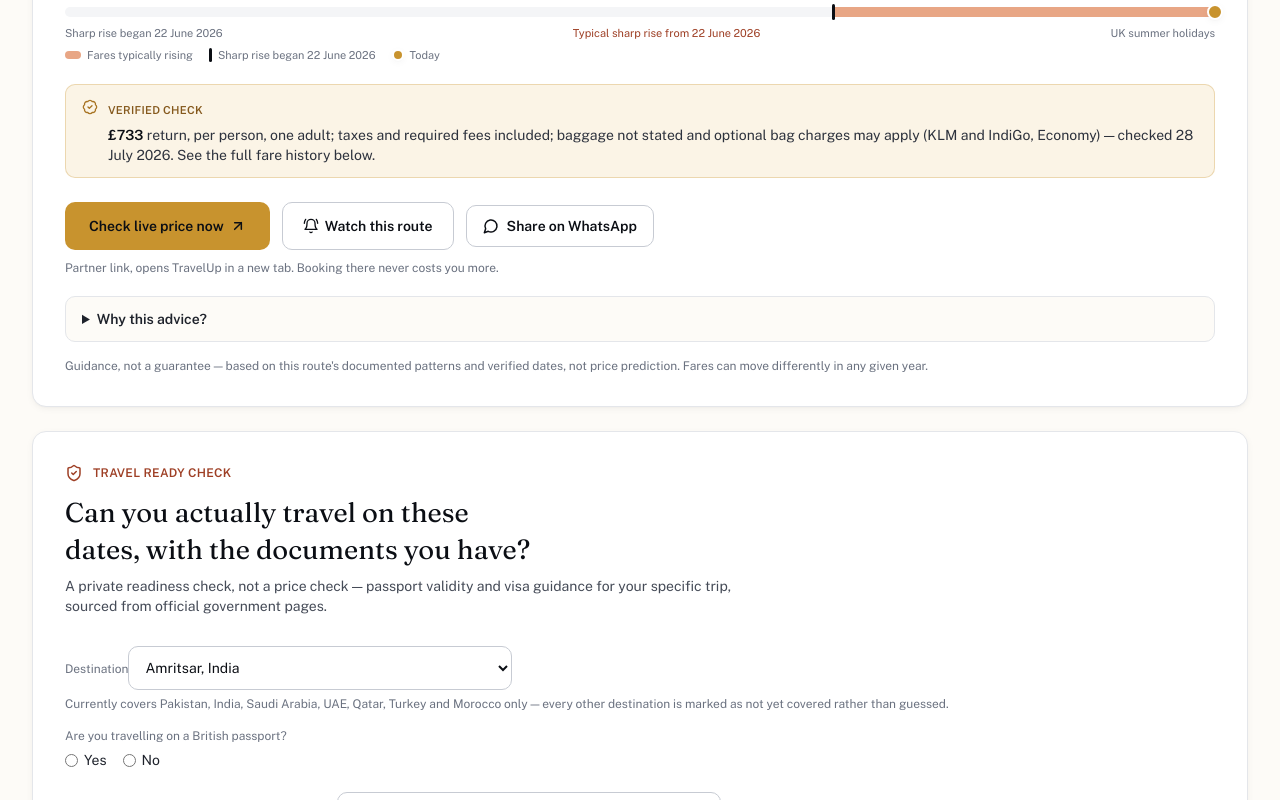
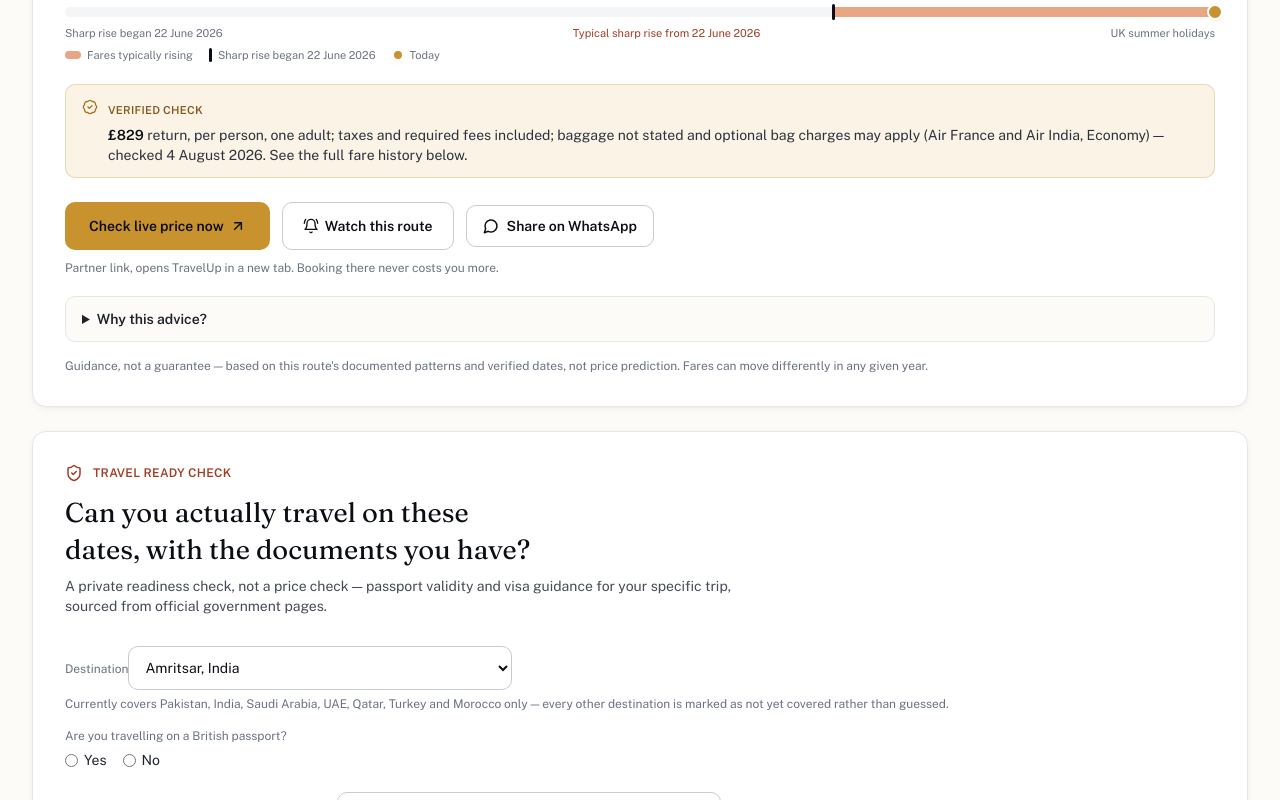
Before and after one commit to faiz403/jetstash-new, a Next.js app: page /routes/birmingham-amritsar in a window 1280 px wide. Shown: the part 1180-1980 px from the top of the page. Built offline with nearby package versions, Linux system fonts and the light colour scheme.

Commit message:
data: record 4 August fare observations

```diff
--- a/data/fare-observations.ts
+++ b/data/fare-observations.ts
@@ -105,7 +105,13 @@ export const fareObservations: FareObservation[] = [
   { id: 'obs-man-isb-economy-20260728-8w-v1', routeSlug: 'manchester-islamabad', cabin: 'Economy', observedDate: '2026-07-28', price: 562, priceNote: 'return, per person, one adult; taxes and required fees included; baggage not stated and optional bag charges may apply', source: 'Etihad', observedVia: 'google-flights', sourceUrl: 'https://www.google.com/travel/flights?q=flights%20from%20Manchester%20to%20Islamabad%20September%2022%202026%20return%20October%206%202026', currency: 'GBP', baggage: 'not stated; optional charges may apply', profileId: 'manchester-islamabad-economy-1adult-23kg-v1', observationReason: 'routine-weekly', departureDate: '2026-09-22', returnDate: '2026-10-06' },
   { id: 'obs-lhr-del-economy-20260728-8w-v1', routeSlug: 'london-heathrow-delhi', cabin: 'Economy', observedDate: '2026-07-28', price: 432, priceNote: 'return, per person, one adult; taxes and required fees included; baggage not stated and optional bag charges may apply', source: 'IndiGo (operated under lease from Norse)', observedVia: 'google-flights', sourceUrl: 'https://www.google.com/travel/flights?q=flights%20from%20London%20Heathrow%20to%20Delhi%20September%2022%202026%20return%20October%206%202026', currency: 'GBP', baggage: 'not stated; optional charges may apply', profileId: 'london-heathrow-delhi-economy-1adult-23kg-v1', observationReason: 'routine-weekly', departureDate: '2026-09-22', returnDate: '2026-10-06' },
   { id: 'obs-bhx-atq-economy-20260728-8w-v1', routeSlug: 'birmingham-amritsar', cabin: 'Economy', observedDate: '2026-07-28', price: 733, priceNote: 'return, per person, one adult; taxes and required fees included; baggage not stated and optional bag charges may apply', source: 'KLM and IndiGo', observedVia: 'google-flights', sourceUrl: 'https://www.google.com/travel/flights?q=flights%20from%20Birmingham%20to%20Amritsar%20September%2022%202026%20return%20October%206%202026', currency: 'GBP', baggage: 'not stated; optional charges may apply', profileId: 'birmingham-amritsar-economy-1adult-23kg-v1', observationReason: 'routine-weekly', departureDate: '2026-09-22', returnDate: '2026-10-06' },
-  { id: 'obs-lhr-jed-economy-20260728-8w-v1', routeSlug: 'london-heathrow-jeddah', cabin: 'Economy', observedDate: '2026-07-28', price: 575, priceNote: 'return, per person, one adult; taxes and required fees included; baggage not stated and optional bag charges may apply', source: 'Royal Jordanian', observedVia: 'google-flights', sourceUrl: 'https://www.google.com/travel/flights?q=flights%20from%20London%20Heathrow%20to%20Jeddah%20September%2022%202026%20return%20October%206%202026', currency: 'GBP', baggage: 'not stated; optional charges may apply', profileId: 'london-heathrow-jeddah-economy-1adult-23kg-v1', observationReason: 'routine-weekly', departureDate: '2026-09-22', returnDate: '2026-10-06' },];
+  { id: 'obs-lhr-jed-economy-20260728-8w-v1', routeSlug: 'london-heathrow-jeddah', cabin: 'Economy', observedDate: '2026-07-28', price: 575, priceNote: 'return, per person, one adult; taxes and required fees included; baggage not stated and optional bag charges may apply', source: 'Royal Jordanian', observedVia: 'google-flights', sourceUrl: 'https://www.google.com/travel/flights?q=flights%20from%20London%20Heathrow%20to%20Jeddah%20September%2022%202026%20return%20October%206%202026', currency: 'GBP', baggage: 'not stated; optional charges may apply', profileId: 'london-heathrow-jeddah-economy-1adult-23kg-v1', observationReason: 'routine-weekly', departureDate: '2026-09-22', returnDate: '2026-10-06' },
+  { id: 'obs-man-lhe-economy-20260804-8w-v1', routeSlug: 'manchester-lahore', cabin: 'Economy', observedDate: '2026-08-04', price: 620, priceNote: 'return, per person, one adult; taxes and required fees included; baggage not stated and optional bag charges may apply', source: 'Etihad', observedVia: 'google-flights', sourceUrl: 'https://www.google.com/travel/flights?q=Flights%20from%20Manchester%20to%20Lahore%20September%2029%202026%20return%20October%2013%202026&curr=GBP&hl=en&gl=GB', currency: 'GBP', baggage: 'not stated; optional charges may apply', profileId: 'manchester-lahore-economy-1adult-23kg-v1', observationReason: 'routine-weekly', departureDate: '2026-09-29', returnDate: '2026-10-13' },
+  { id: 'obs-man-isb-economy-20260804-8w-v1', routeSlug: 'manchester-islamabad', cabin: 'Economy', observedDate: '2026-08-04', price: 621, priceNote: 'return, per person, one adult; taxes and required fees included; baggage not stated and optional bag charges may apply', source: 'Turkish Airlines', observedVia: 'google-flights', sourceUrl: 'https://www.google.com/travel/flights?q=Flights%20from%20Manchester%20to%20Islamabad%20September%2029%202026%20return%20October%2013%202026&curr=GBP&hl=en&gl=GB', currency: 'GBP', baggage: 'not stated; optional charges may apply', profileId: 'manchester-islamabad-economy-1adult-23kg-v1', observationReason: 'routine-weekly', departureDate: '2026-09-29', returnDate: '2026-10-13' },
+  { id: 'obs-lhr-del-economy-20260804-8w-v1', routeSlug: 'london-heathrow-delhi', cabin: 'Economy', observedDate: '2026-08-04', price: 456, priceNote: 'return, per person, one adult; taxes and required fees included; baggage not stated and optional bag charges may apply', source: 'IndiGo (operated under lease from Norse)', observedVia: 'google-flights', sourceUrl: 'https://www.google.com/travel/flights?q=Flights%20from%20London%20Heathrow%20to%20Delhi%20September%2029%202026%20return%20October%2013%202026&curr=GBP&hl=en&gl=GB', currency: 'GBP', baggage: 'not stated; optional charges may apply', profileId: 'london-heathrow-delhi-economy-1adult-23kg-v1', observationReason: 'routine-weekly', departureDate: '2026-09-29', returnDate: '2026-10-13' },
+  { id: 'obs-bhx-atq-economy-20260804-8w-v1', routeSlug: 'birmingham-amritsar', cabin: 'Economy', observedDate: '2026-08-04', price: 829, priceNote: 'return, per person, one adult; taxes and required fees included; baggage not stated and optional bag charges may apply', source: 'Air France and Air India', observedVia: 'google-flights', sourceUrl: 'https://www.google.com/travel/flights?q=Flights%20from%20Birmingham%20to%20Amritsar%20September%2029%202026%20return%20October%2013%202026&curr=GBP&hl=en&gl=GB', currency: 'GBP', baggage: 'not stated; optional charges may apply', profileId: 'birmingham-amritsar-economy-1adult-23kg-v1', observationReason: 'routine-weekly', departureDate: '2026-09-29', returnDate: '2026-10-13' },
+  { id: 'obs-lhr-jed-economy-20260804-8w-v1', routeSlug: 'london-heathrow-jeddah', cabin: 'Economy', observedDate: '2026-08-04', price: 487, priceNote: 'return, per person, one adult; taxes and required fees included; baggage not stated and optional bag charges may apply', source: 'Etihad', observedVia: 'google-flights', sourceUrl: 'https://www.google.com/travel/flights?q=Flights%20from%20London%20Heathrow%20to%20Jeddah%20September%2029%202026%20return%20October%2013%202026&curr=GBP&hl=en&gl=GB', currency: 'GBP', baggage: 'not stated; optional charges may apply', profileId: 'london-heathrow-jeddah-economy-1adult-23kg-v1', observationReason: 'routine-weekly', departureDate: '2026-09-29', returnDate: '2026-10-13' },
+];
 
 export function getObservationsByRoute(routeSlug: string) {
   return fareObservations
```
Also changed, not shown: 5 other files (tests, documents, lock files or other folders).
